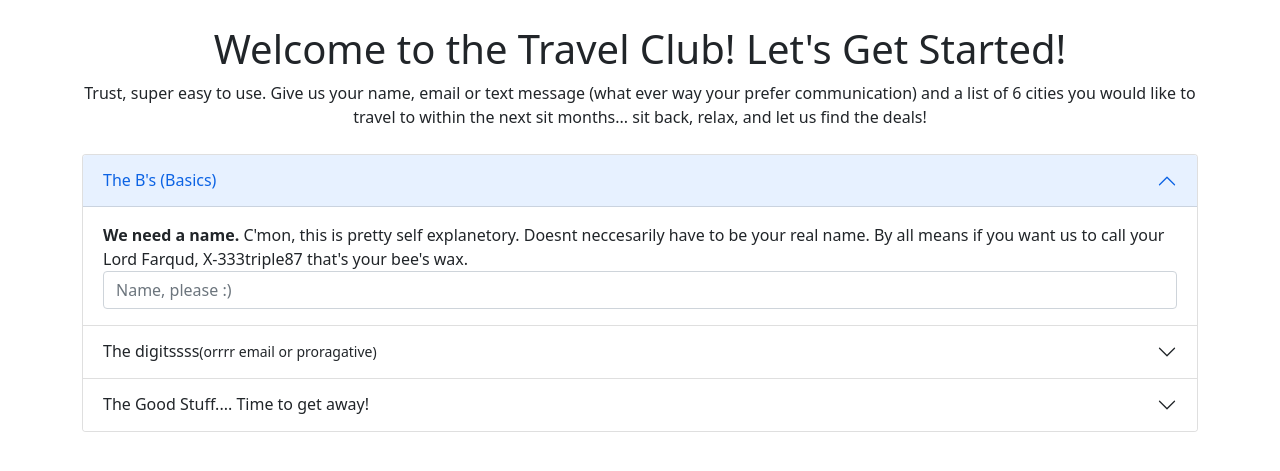
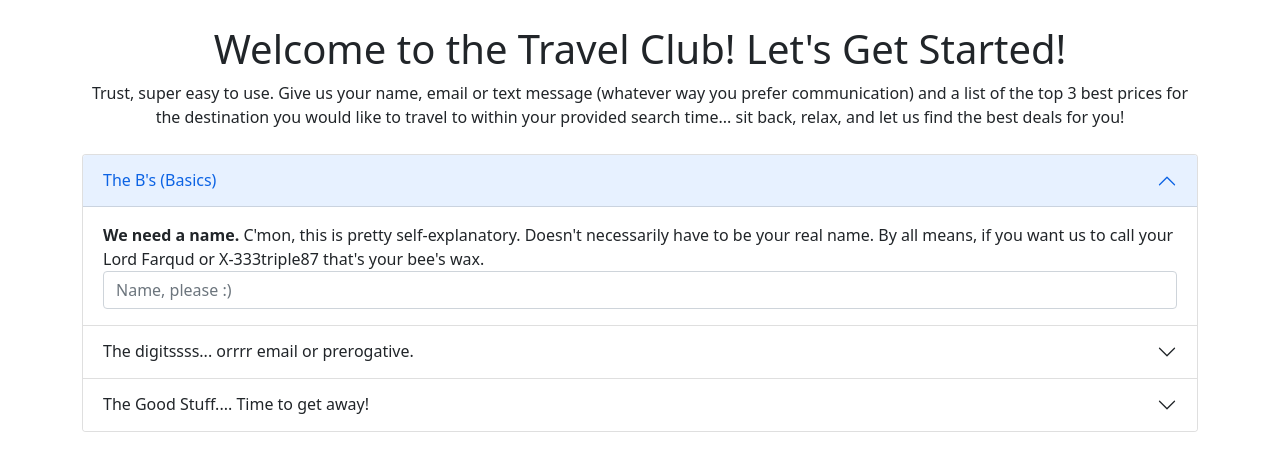
Before and after one commit to TaylorLoatman/travel_club, a Flask app: page / in a window 1280 px wide. Shown: the top 471 px of the page. Run offline with Flask 2, Linux system fonts and the light colour scheme.

Commit message:
Revised wording

```diff
--- a/templates/index.html
+++ b/templates/index.html
@@ -3,9 +3,9 @@
 {% block content %}
 <div class="container header">
     <h1>Welcome to the Travel Club! Let's Get Started!</h1>
-    <p>Trust, super easy to use. Give us your name, email or text message (what ever way your prefer communication)
-        and a list of 6 cities you would like to travel to within the next sit months... sit back, relax, and let us
-        find the deals!
+    <p>Trust, super easy to use. Give us your name, email or text message (whatever way you prefer communication)
+        and a list of the top 3 best prices for the destination you would like to travel to within your provided search
+        time... sit back, relax, and let us find the best deals for you!
     </p>
 </div>
 <div class="container">
@@ -22,15 +22,14 @@
                 <div id="collapseOne" class="accordion-collapse collapse show" aria-labelledby="headingOne"
                      data-bs-parent="#accordionExample">
                     <div class="accordion-body">
-                        <strong>We need a name.</strong> C'mon, this is pretty self explanetory. Doesnt neccesarily have
-                        to
-                        be your real
-                        name. By all means if you want us to call your Lord Farqud, X-333triple87 that's your bee's wax.
+                        <strong>We need a name.</strong> C'mon, this is pretty self-explanatory. Doesn't necessarily have
+                        to be your real name. By all means, if you want us to call your Lord Farqud or X-333triple87
+                        that's your bee's wax.
                         <br>
                         <!--          <code>.accordion-body</code-->
                         <div class="form-group">
                             <input type="text" id="fname" class="form-control" name="name"
-                                   placeholder="Name, please :)">
+                                   placeholder="Name, please :)" required>
                         </div>
                     </div>
                 </div>
@@ -39,23 +38,22 @@
                 <h2 class="accordion-header" id="headingTwo">
                     <button class="accordion-button collapsed" type="button" data-bs-toggle="collapse"
                             data-bs-target="#collapseTwo" aria-expanded="false" aria-controls="collapseTwo">
-                        The digitssss <small> (orrrr email or proragative)</small>
+                        The digitssss... orrrr email or prerogative.
                     </button>
                 </h2>
                 <div id="collapseTwo" class="accordion-collapse collapse" aria-labelledby="headingTwo"
                      data-bs-parent="#accordionExample">
                     <div class="accordion-body">
-                        <strong>Just the basic forms of communication, duh.</strong>
-                        we need a phone number or email address, have no fear we wont spam ya.... unless you want us
-                        too.<br>
+                        <strong>Just the basic form of communication.</strong>
+                        We need a phone number or email address. Have no fear we won't spam you.... unless you want us.<br>
                         <div class="form-group">
-                            <input type="radio" id="phone" name="communication" value="phone">
+                            <input type="radio" id="phone" name="communication" value="phone" required>
                             <label for="phone">Text Alert</label>
 
-                            <input type="radio" id="email" name="communication" value="email">
+                            <input type="radio" id="email" name="communication" value="email" required>
                             <label for="phone">Email Alert</label>
 
-                            <input type="text" id="communication" name="radio-selection" class="form-control" placeholder="Please enter a phone number or email address">
+                            <input type="text" id="communication" name="radio-selection" class="form-control" placeholder="Please enter a phone number or email address" required>
                         </div>
                     </div>
                 </div>
@@ -70,8 +68,8 @@
                 <div id="collapseThree" class="accordion-collapse collapse" aria-labelledby="headingThree"
                      data-bs-parent="#accordionExample">
                     <div class="accordion-body">
-                        <strong>Let's get out of here!.</strong> Give us 6 cities you would like to travel to within the
-                        next <code>6 months</code>
+                        <strong>Let's get you out of here!.</strong> Give us your departure city and a destination you
+                        would like to travel to within the next <code>2 weeks, 1 month, 3 months or 6 months</code>
                         and we will text/email you the dealz! See E-Z!<br>
                         <div class="form-group">
                             <label for="search_time">What's the 'crunch time' on your search:</label>
@@ -83,9 +81,9 @@
                                 <option value="today">Today</option>
                             </select>
                             <input type="text" id="departure" name="departure" class="form-control"
-                                   placeholder="What city are we leaving?">
+                                   placeholder="What city are we leaving?" required>
                             <input type="text" id="city1" name="city1" class="form-control"
-                                   placeholder="Where are you headed?"> <br>
+                                   placeholder="Where are you headed?" required> <br>
                         </div>
 
                         <div class="form-group">
```
